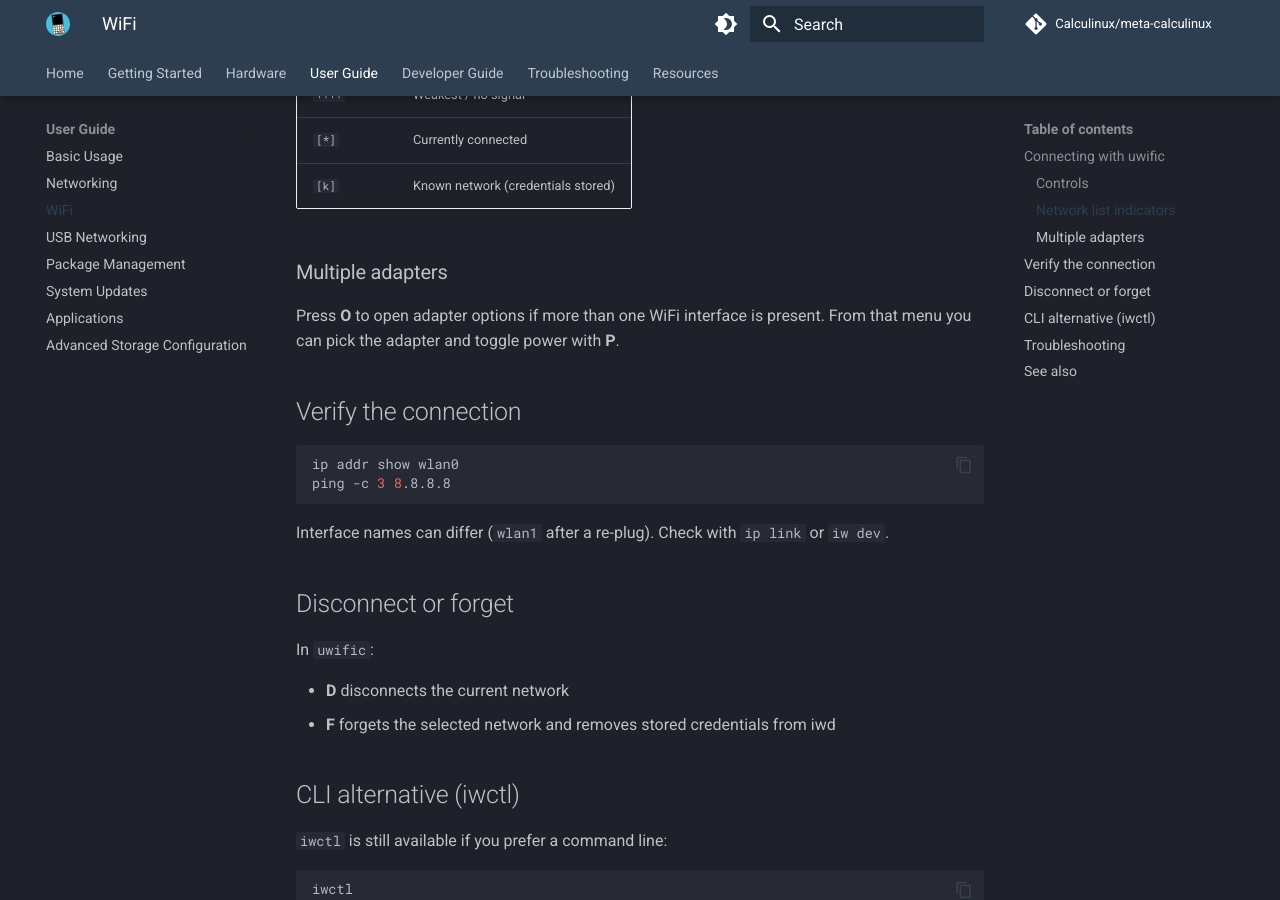
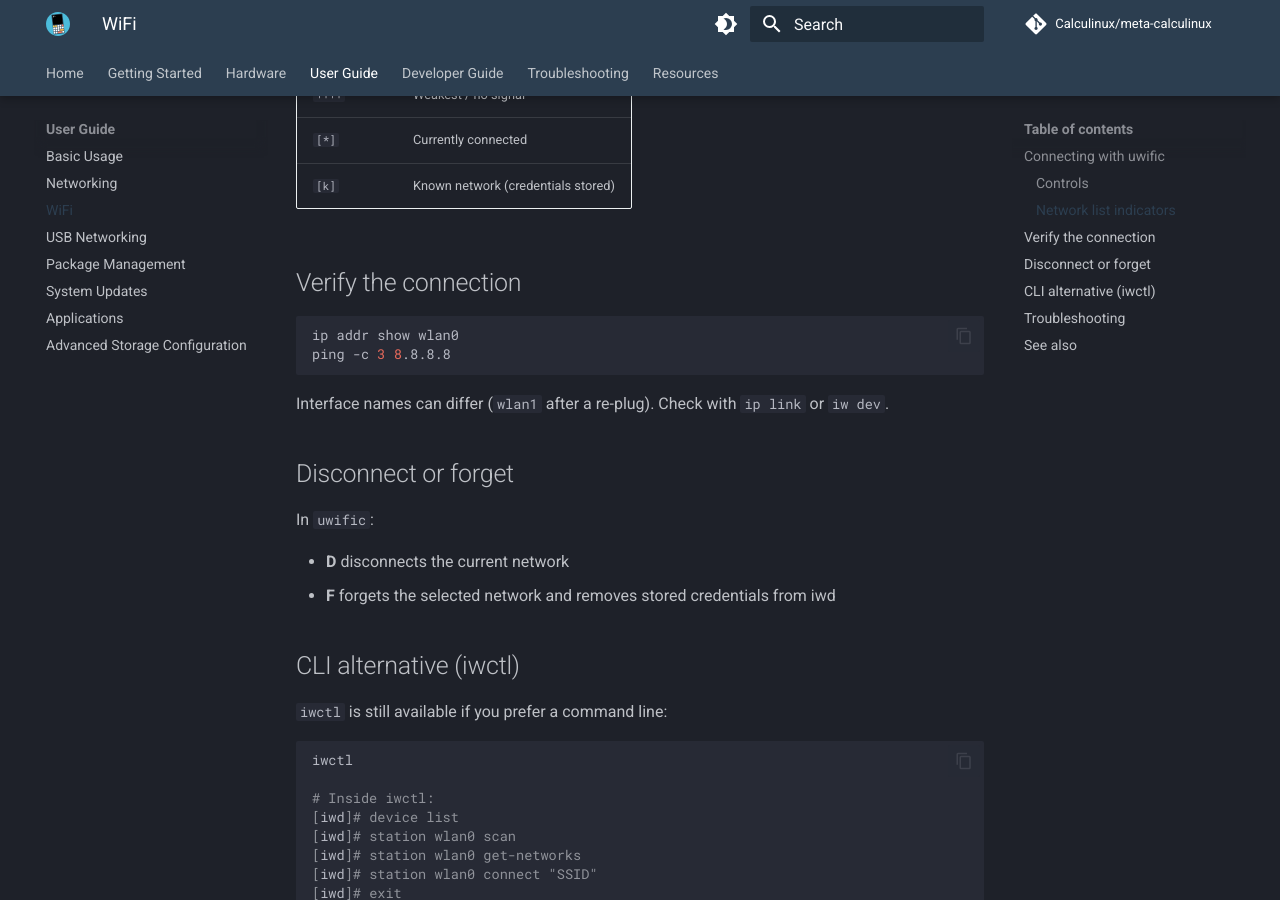
Before and after one commit to Calculinux/docs, an MkDocs documentation site: the page built from docs/user-guide/wifi.md, in a window 1280 px wide and 900 px high, scrolled down 1735 px. Built offline with MkDocs 1.6.1 and Material for MkDocs 9.7.7, drawn with Linux system fonts in a browser that asks for light colours; comment, search, counter and statistics services are not loaded.

Commit message:
Drop the multi-adapter uwific walkthrough
A PicoCalc has one USB port, so documenting a second WiFi interface
is not a first-boot path.

Co-authored-by: Cursor <cursoragent@cursor.com>

```diff
--- a/docs/getting-started/first-boot.md
+++ b/docs/getting-started/first-boot.md
@@ -212,7 +212,7 @@ uwific
 
 Scan results appear in the TUI. Highlight a network, press **Enter**, and type the passphrase if asked. **D** disconnects, **Q** quits.
 
-Known networks reconnect on later boots. For keys, multiple adapters, and the `iwctl` command-line alternative, see the [WiFi guide](../user-guide/wifi.md).
+Known networks reconnect on later boots. For keys and the `iwctl` command-line alternative, see the [WiFi guide](../user-guide/wifi.md).
 
 **Verify Connection:**
 
--- a/docs/user-guide/wifi.md
+++ b/docs/user-guide/wifi.md
@@ -52,10 +52,6 @@ The TUI lists visible networks with signal strength. Select a network and press
 | `++++` | Weakest / no signal |
 | `[*]` | Currently connected |
 | `[k]` | Known network (credentials stored) |
-
-### Multiple adapters
-
-Press **O** to open adapter options if more than one WiFi interface is present. From that menu you can pick the adapter and toggle power with **P**.
 
 ## Verify the connection
 
```
